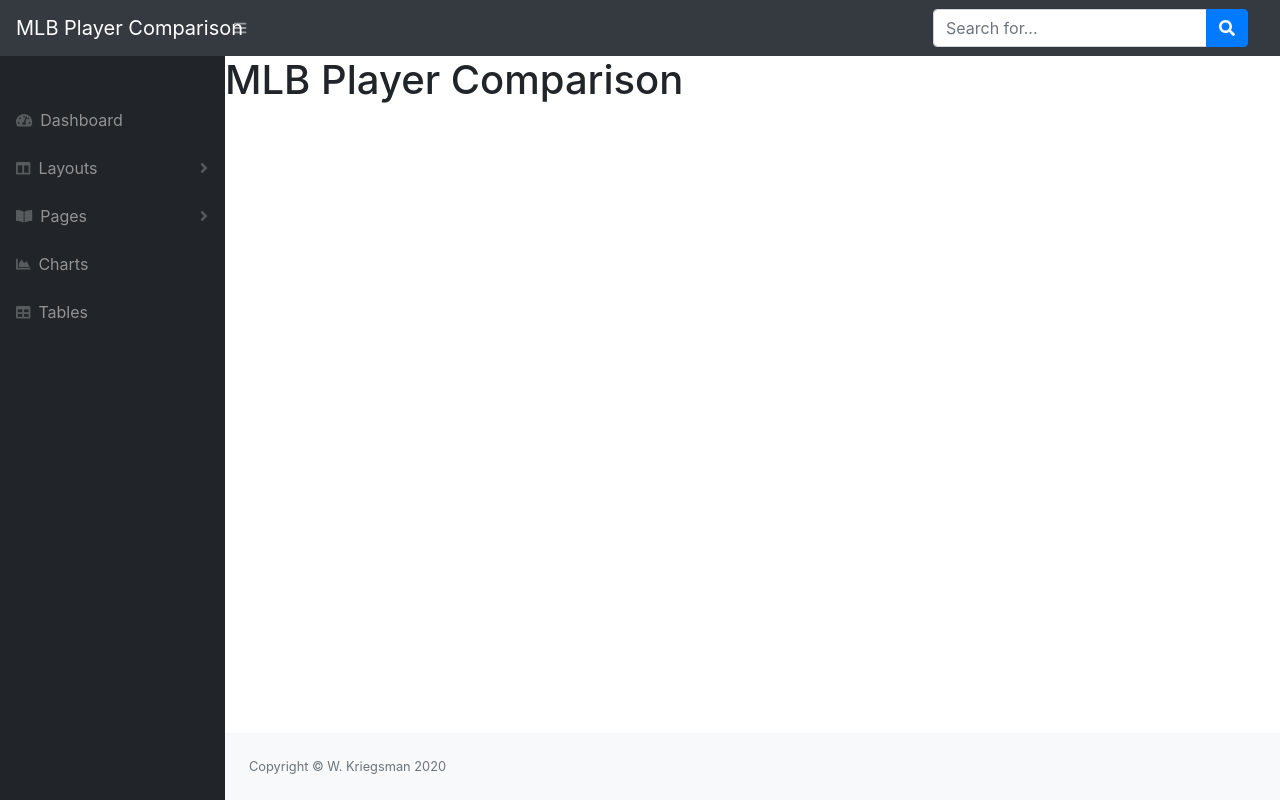
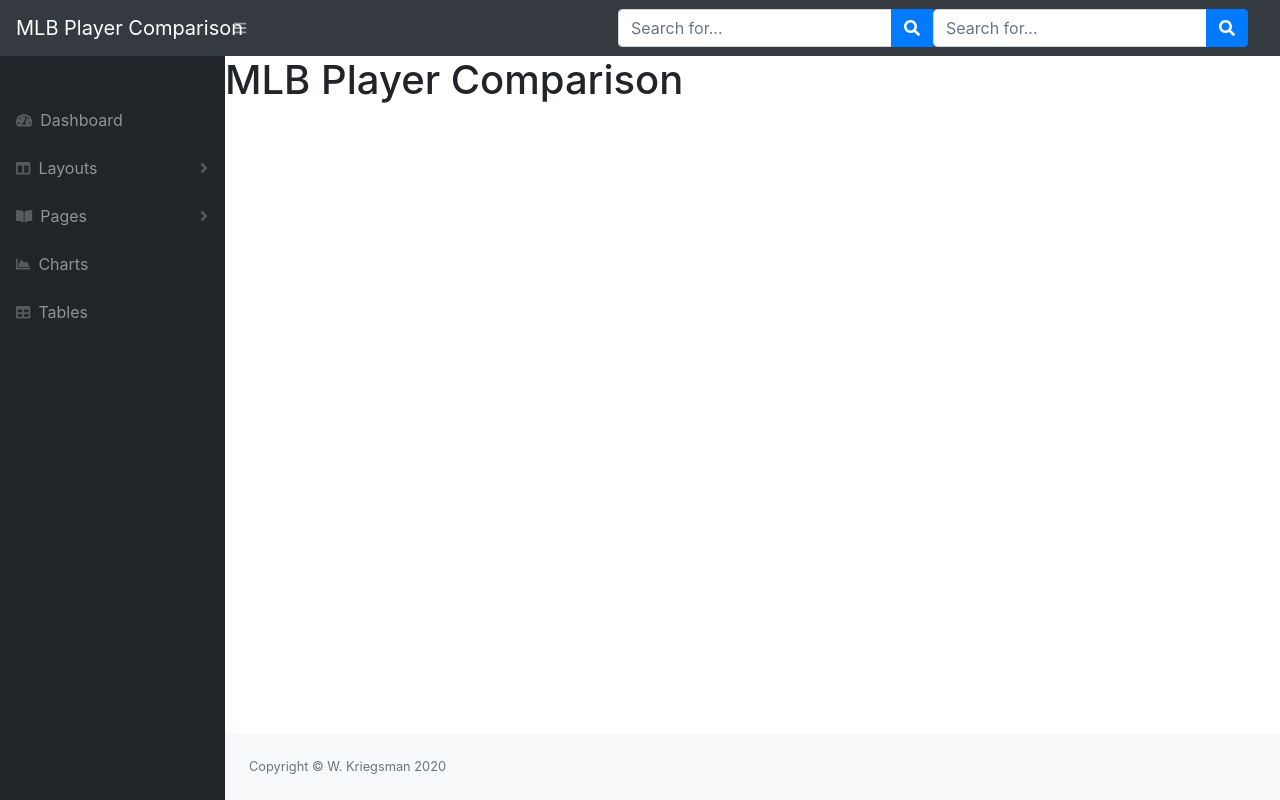
Before and after one commit to wkriegsman/MLB-Player-Comp, a Django app: page / in a window 1280 px wide. Run offline with Django 3.2, Linux system fonts and the light colour scheme; some libraries are stand-ins or nearby versions.

Commit message:
seeds database and adds second search

```diff
--- a/main_app/templates/base.html
+++ b/main_app/templates/base.html
@@ -25,6 +25,11 @@
                     <div class="input-group-append">
                         <button class="btn btn-primary" type="button"><i class="fas fa-search"></i></button>
                     </div>
+                    <div class="input-group">
+                        <input class="form-control" type="text" placeholder="Search for..." aria-label="Search" aria-describedby="basic-addon2" />
+                        <div class="input-group-append">
+                            <button class="btn btn-primary" type="button"><i class="fas fa-search"></i></button>
+                        </div>
                 </div>
             </form>
             <!-- Navbar-->
```
